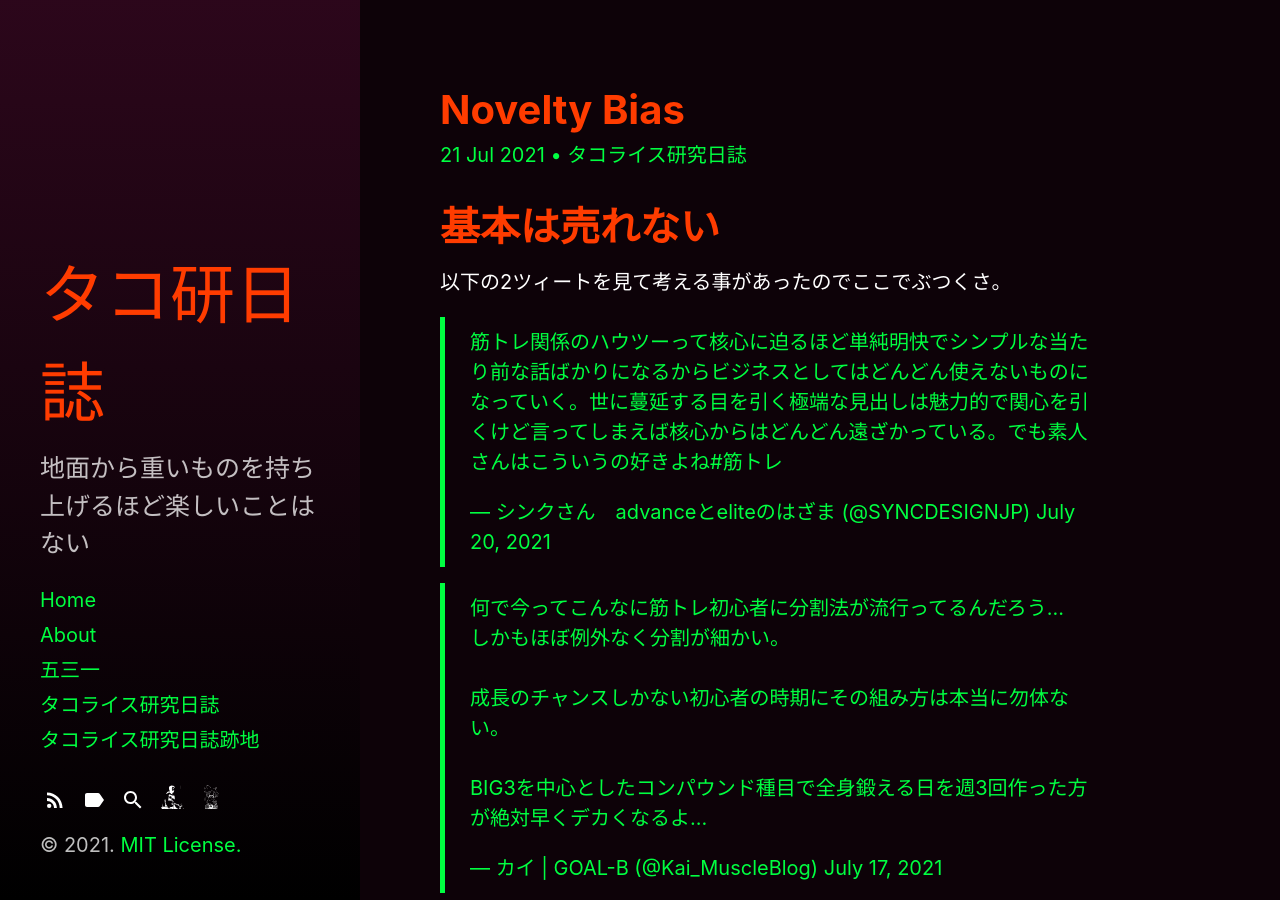
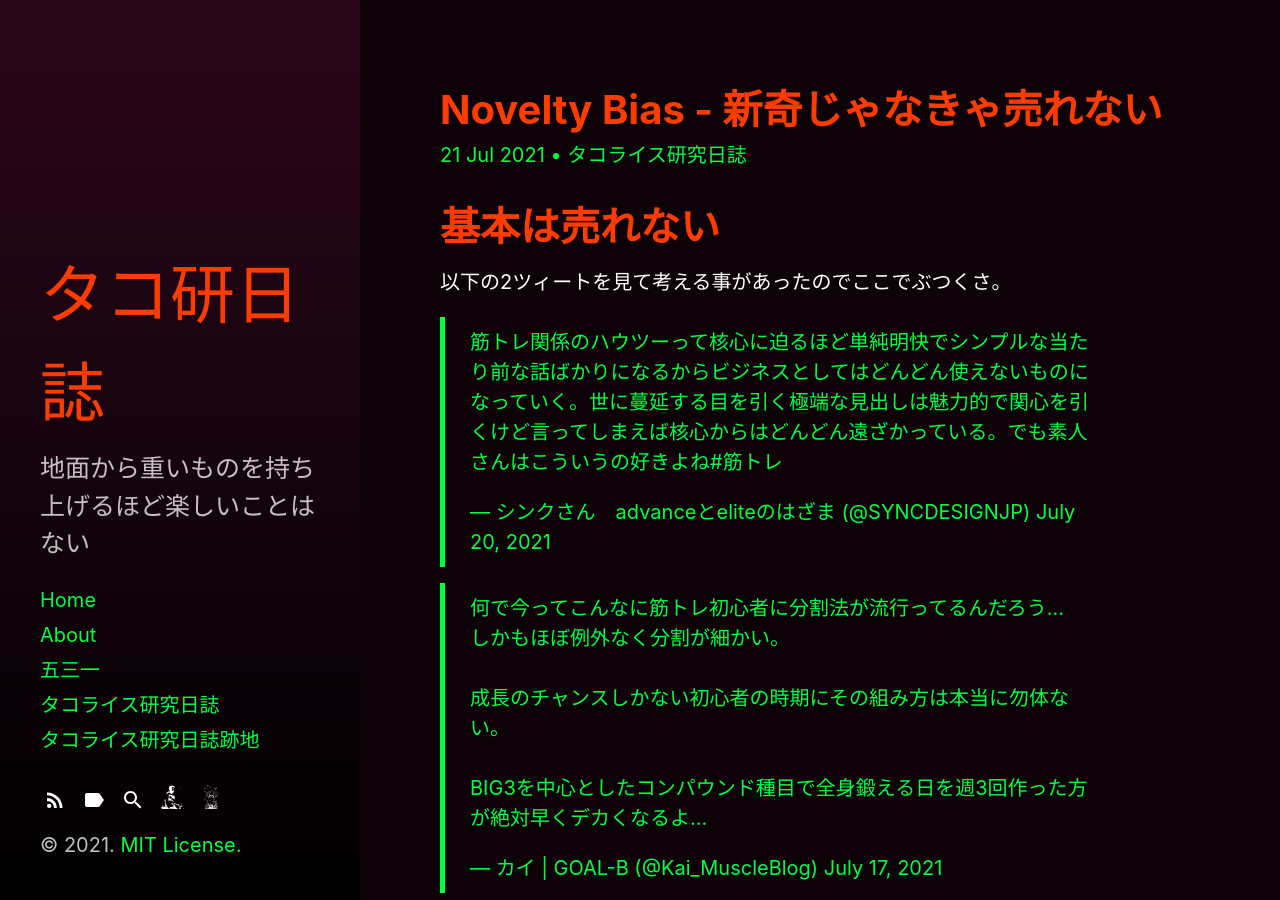
Before and after one commit to buckybean/buckybean.github.io, a Jekyll site: the page built from _posts/tacokennisshi/2021-07-21-tacokennisshi-noveltybias.md, in a window 1280 px wide and 900 px high. Built offline with Jekyll 4.4.1, drawn with Linux system fonts in a browser that asks for light colours; comment, search, counter and statistics services are not loaded.

Commit message:
Update 2021-07-21-tacokennisshi-noveltybias.md

```diff
--- a/_posts/tacokennisshi/2021-07-21-tacokennisshi-noveltybias.md
+++ b/_posts/tacokennisshi/2021-07-21-tacokennisshi-noveltybias.md
@@ -1,6 +1,6 @@
 ---
 layout: post
-title: "Novelty Bias"
+title: "Novelty Bias - 新奇じゃなきゃ売れない"
 date: 2021-07-21
 categories:
   - タコライス研究日誌
```
